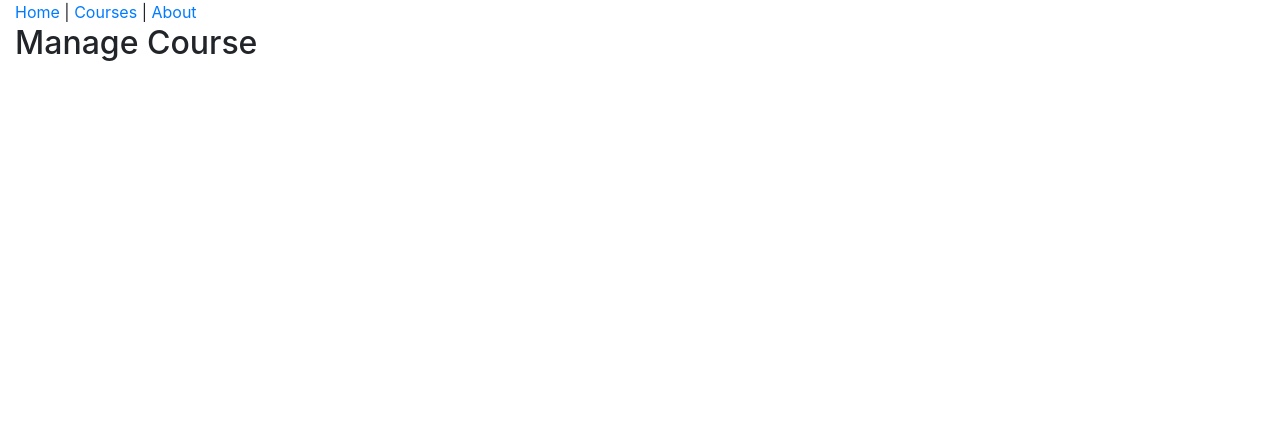
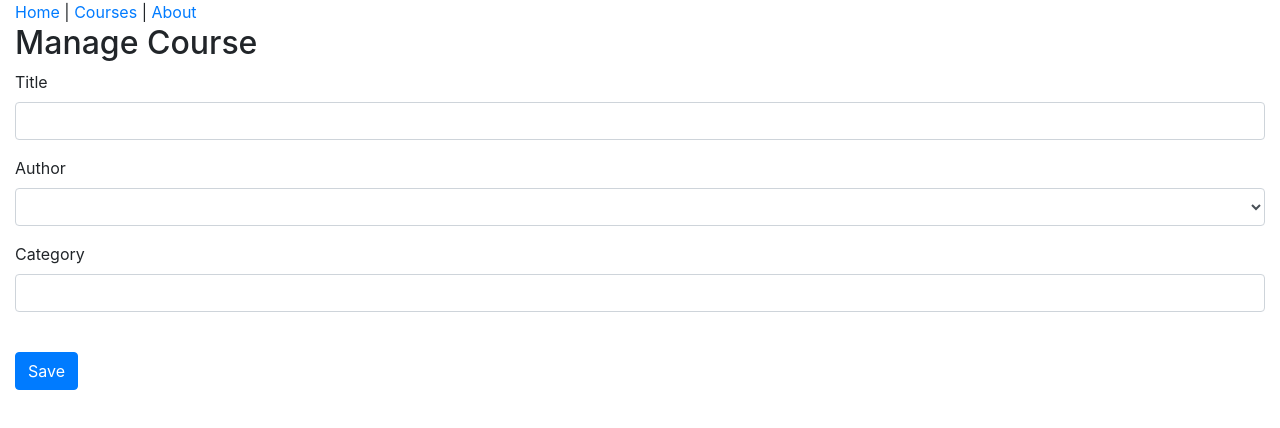
Before and after one commit to ma7ammad/my-first-react-app, a React (Create React App) app: page /course in a window 1280 px wide. Shown: the top 428 px of the page. Built offline with nearby package versions, Linux system fonts and the light colour scheme; no server answers.

Commit message:
1. added a CourseForm.js to support creating new courses. 2. Added TextImput to template the form-group entries with error handling. 3. Added functionality in ManageCourse.js to talke in user input

```diff
--- /dev/null
+++ b/src/components/CourseForm.js
@@ -0,0 +1,44 @@
+import React from "react";
+import TextInput from "./common/TextInpt";
+
+function CourseForm(props) {
+  return (
+    <form>
+      <TextInput
+        id="title"
+        label="Title"
+        onChange={props.onChange}
+        name="title"
+        value={props.course.title || ""} // if no title passed set to empty string
+      />
+      <div className="form-group">
+        <label htmlFor="author">Author</label>
+        <div className="field">
+          <select
+            id="author"
+            name="authorId"
+            onChange={props.onChange}
+            value={props.course.authorId}
+            className="form-control"
+          >
+            <option value="" />
+            <option value="1">Cory House</option>
+            <option value="2">Scott Allen</option>
+          </select>
+        </div>
+      </div>
+      <TextInput
+        id="category"
+        label="Category"
+        name="category"
+        onChange={props.onChange}
+        className="form-control"
+        value={props.course.category}
+      />{" "}
+      <br></br>
+      <input type="submit" value="Save" className="btn btn-primary" />
+    </form>
+  );
+}
+
+export default CourseForm;
--- a/src/components/ManageCoursePage.js
+++ b/src/components/ManageCoursePage.js
@@ -1,10 +1,39 @@
-import React from "react";
+import React, { useState } from "react";
+import CourseForm from "./CourseForm";
 
 const ManageCoursePage = (props) => {
+  const [course, setCourse] = useState({
+    id: null,
+    slug: "",
+    title: "",
+    authorId: null,
+    category: "",
+  });
+
+  // function handleChange(event) {
+  function handleChange({ target }) {
+    const updatedCourse = {
+      ...course,
+      // [event.target.name]: event.target.value,
+      [target.name]: target.value,
+    };
+    setCourse(updatedCourse);
+  }
+  // //destructuring
+  // function handleChange({ target }) {
+  //   setCourse({
+  //     ...course,
+  //     // [event.target.name]: event.target.value,
+  //     [target.name]: target.value,
+  //   });
+  // }
+
   return (
     <>
       <h2>Manage Course</h2>
-      {props.match.params.slug}
+      {/*passing props of entered course properties above into CourseForm*/}
+      <CourseForm course={course} onChange={handleChange} />
+      {/* {props.match.params.slug} */}
     </>
   );
 };
--- /dev/null
+++ b/src/components/common/TextInpt.js
@@ -0,0 +1,43 @@
+/*
+A Template object for the CourseForm with error handling
+*/
+import React from "react";
+import Prototypes from "prop-types";
+function TextInput(props) {
+  let wrapperClass = "form-group";
+  //   if (props.error && props.error.length > 0) {
+  if (props.error.length > 0) {
+    wrapperClass += "has-error";
+  }
+  return (
+    <div className={wrapperClass}>
+      <label htmlFor={props.id}>{props.label}</label>
+      <div className="field">
+        <input
+          id={props.id}
+          type="text"
+          name={props.name}
+          onChange={props.onChange}
+          className="form-control"
+          value={props.value} // if no title passed set to empty string
+        />
+      </div>
+      {props.error && <div className="alert alert-danger">{props.error}</div>}
+    </div>
+  );
+}
+
+TextInput.Prototypes = {
+  id: Prototypes.string.isRequired,
+  name: Prototypes.string.isRequired,
+  label: Prototypes.string.isRequired,
+  onChange: Prototypes.func.isRequired,
+  value: Prototypes.string,
+  error: Prototypes.string,
+};
+
+TextInput.defaultProps = {
+  error: "",
+};
+
+export default TextInput;
```
